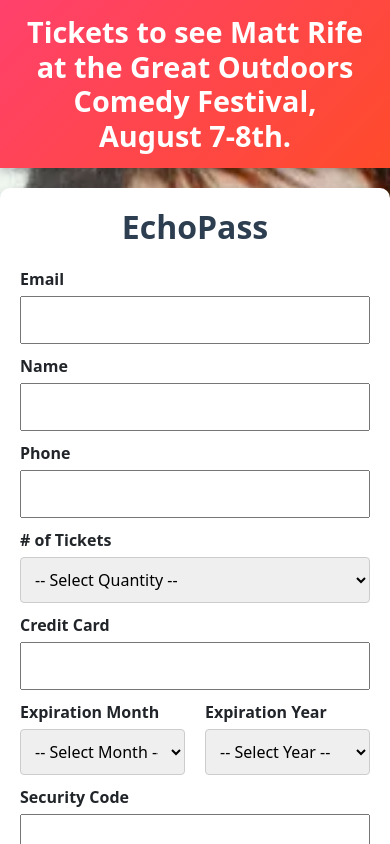
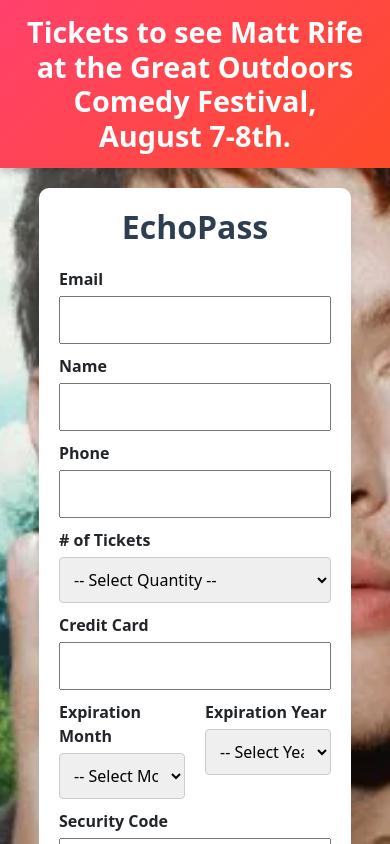
Before and after one commit to JayHarvie/inft4000-ticket-webUI, a React (Vite) app in the folder ticket-web-ui/: page / in a window 390 px wide. Shown: the top 844 px of the page. Built offline with nearby package versions, Linux system fonts and the light colour scheme.

Commit message:
made the form only 80% screen size so you can see the background picture on mobile

```diff
--- a/ticket-web-ui/src/App.css
+++ b/ticket-web-ui/src/App.css
@@ -33,7 +33,7 @@
 }
 
 .ticket-form {
-    width: 100%;
+    width: 80%;
     max-width: 600px;
     padding: 20px;
     background-color: #fff;
--- a/ticket-web-ui/src/App.jsx
+++ b/ticket-web-ui/src/App.jsx
@@ -65,7 +65,7 @@
         icon: 'success',
         title: 'Ticket Purchase Successful!',
         text: 'You will receive your tickets via email within the next 2 weeks.',
-        confirmButtonColor: '#3085d6'
+        confirmButtonColor: '#ff4b2b'
       });
       reset(); // Reset the form fields
     } catch (error) {
```
